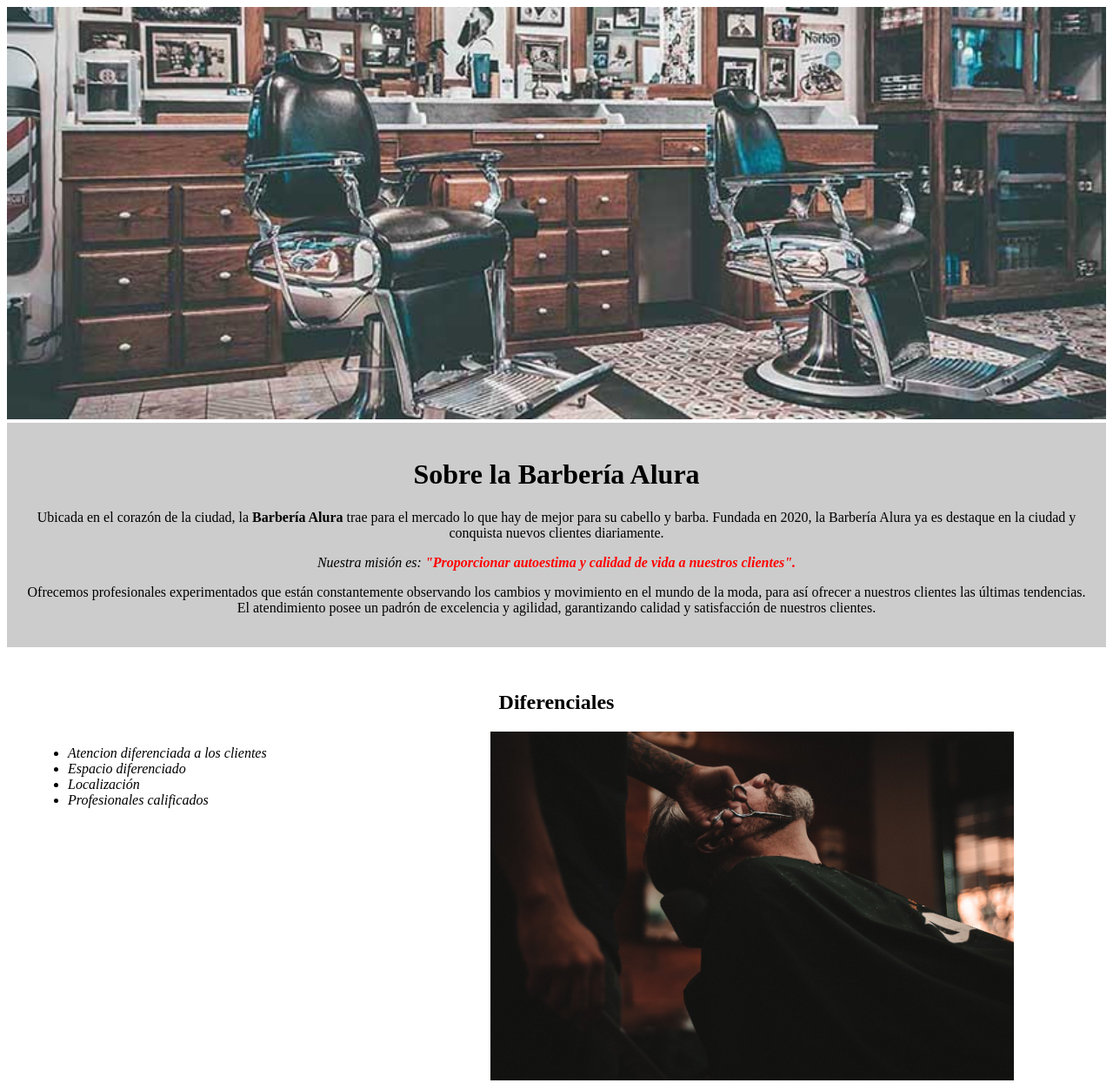
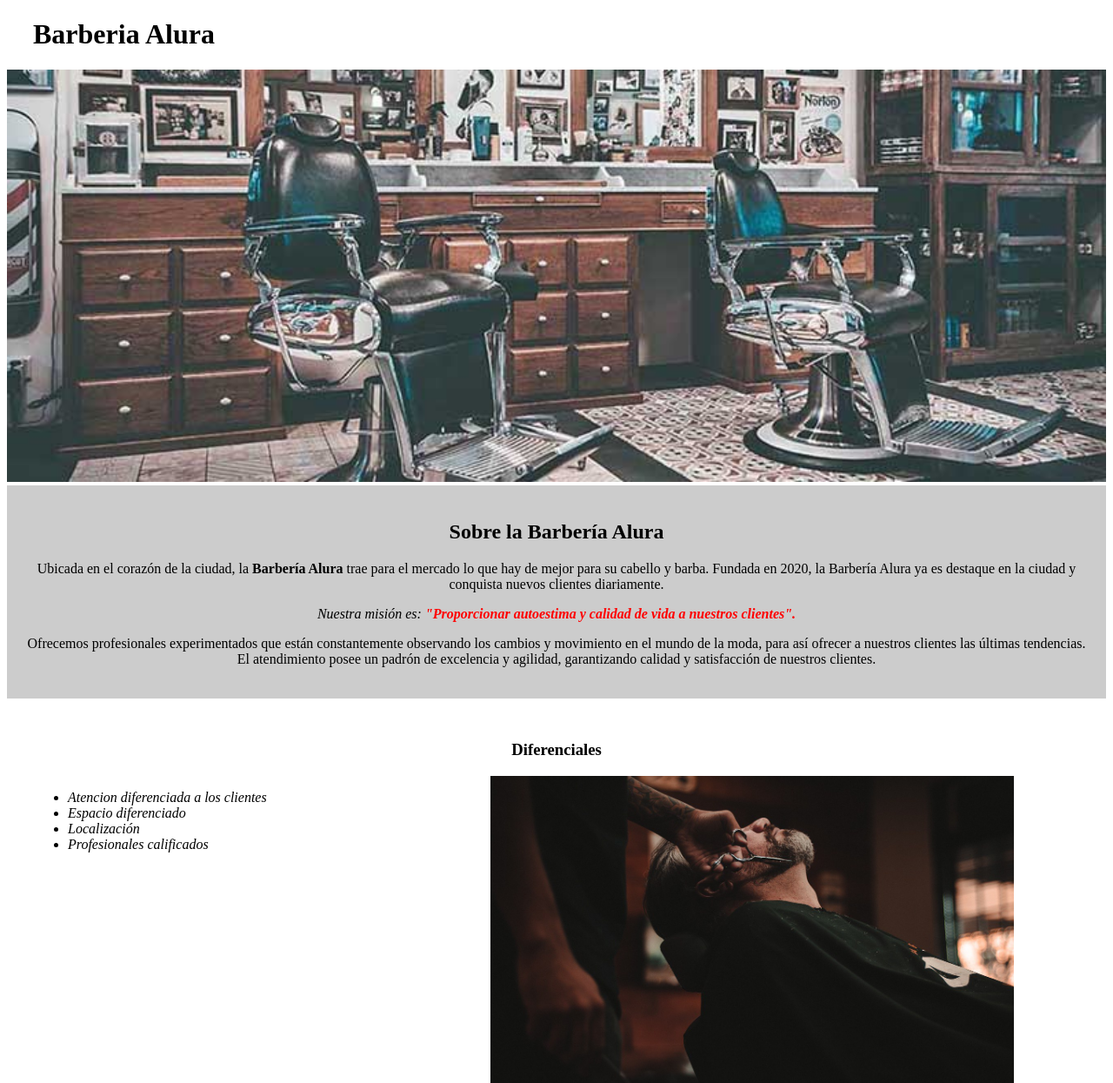
Before and after one commit to chiliwis/barberia, a plain HTML site: page index.html in a window 1280 px wide. Shown: the top 1245 px of the page at 87% size. Drawn offline with Linux system fonts and the light colour scheme.

Commit message:
Buenas practicas para clases y formatos

```diff
--- a/index.html
+++ b/index.html
@@ -10,9 +10,17 @@
 </head>
 
 <body>
+
+    <header>
+        <h1 class="titulo-principal">
+            Barberia Alura
+        </h1>
+
+    </header>
+
     <img id="banner" src="banner/banner.jpg" alt="imagen">
     <div class="principal">
-        <h1>Sobre la Barbería Alura</h1>
+        <h2 class="titulo-centralizado">Sobre la Barbería Alura</h2>
         <p>Ubicada en el corazón de la ciudad, la <strong> Barbería Alura </strong> trae para el mercado lo que hay de
             mejor
             para su cabello y
@@ -28,7 +36,7 @@
     </div>
 
     <div class="diferenciales">
-        <h2>Diferenciales</h2>
+        <h3 class="titulo-centralizado">Diferenciales</h3>
         <ul>
             <li class="items">Atencion diferenciada a los clientes</li>
             <li class="items">Espacio diferenciado</li>
@@ -38,4 +46,5 @@
         <img src="diferenciales/diferenciales.jpg" alt="imagen" class="imagenDiferenciales">
     </div>
 </body>
+
 </html>
--- a/style.css
+++ b/style.css
@@ -1,5 +1,5 @@
-body{
-
+.titulo-principal{
+    padding-left: 30px ;
 }
 
 #banner{
@@ -11,7 +11,7 @@ body{
     padding: 20px;
 }
 
-h1{
+.titulo-centralizado{
     text-align: center;
 }
 
@@ -33,9 +33,7 @@ em strong{
     padding: 30px;
 }
 
-h2{
-    text-align: center;
-}
+
 
 .items{
     font-style: italic;
```
